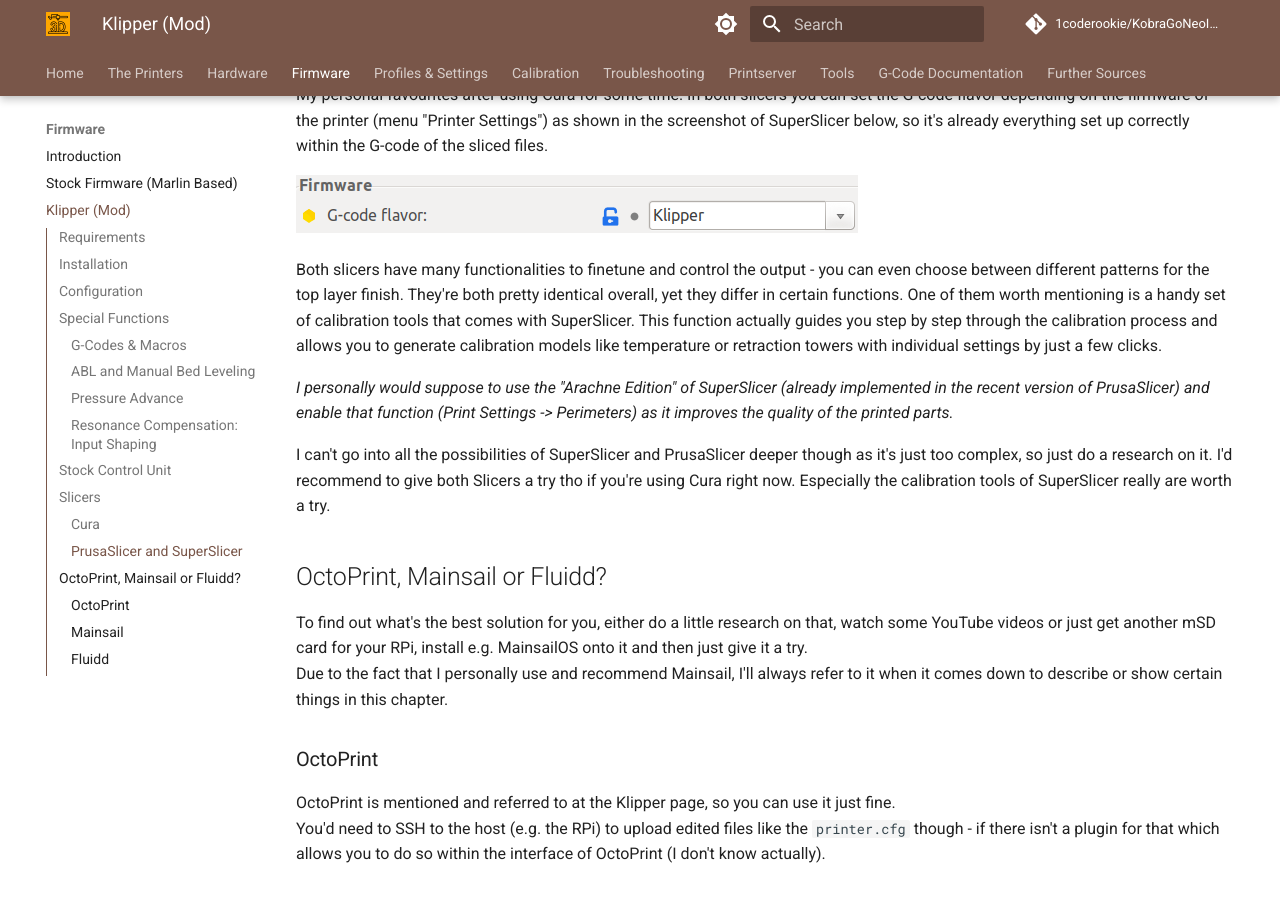
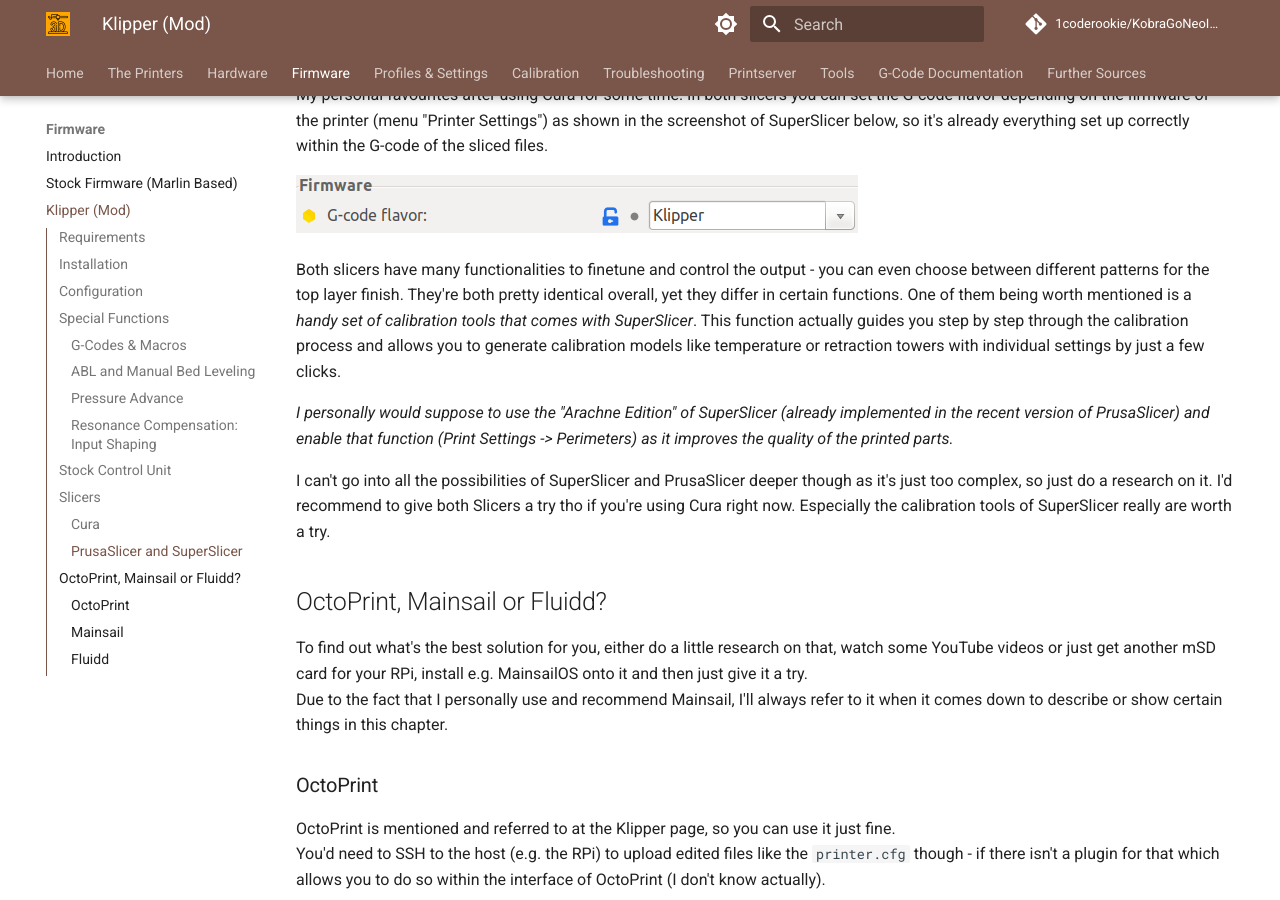
Before and after one commit to 1coderookie/KobraGoNeoInsights, an MkDocs documentation site: the page built from docs/firmware/fw_klipper.md, in a window 1280 px wide and 900 px high, scrolled down 6505 px. Built offline with MkDocs 1.6.1 and Material for MkDocs 9.7.7, drawn with Linux system fonts in a browser that asks for light colours; comment, search, counter and statistics services are not loaded.

Commit message:
Update fw_klipper.md

```diff
--- a/docs/firmware/fw_klipper.md
+++ b/docs/firmware/fw_klipper.md
@@ -201,7 +201,7 @@
 
 ![SuperSlicer firmware](../assets/images/klipperfw_superslicer-flavor.png)
 
-Both slicers have many functionalities to finetune and control the output - you can even choose between different patterns for the top layer finish. They're both pretty identical overall, yet they differ in certain functions. One of them worth mentioning is a handy set of calibration tools that comes with SuperSlicer. This function actually guides you step by step through the calibration process and allows you to generate calibration models like temperature or retraction towers with individual settings by just a few clicks.
+Both slicers have many functionalities to finetune and control the output - you can even choose between different patterns for the top layer finish. They're both pretty identical overall, yet they differ in certain functions. One of them being worth mentioned is a *handy set of calibration tools that comes with SuperSlicer*. This function actually guides you step by step through the calibration process and allows you to generate calibration models like temperature or retraction towers with individual settings by just a few clicks.
 
 *I personally would suppose to use the "Arachne Edition" of SuperSlicer (already implemented in the recent version of PrusaSlicer) and enable that function (Print Settings -> Perimeters) as it improves the quality of the printed parts.*
 
```
